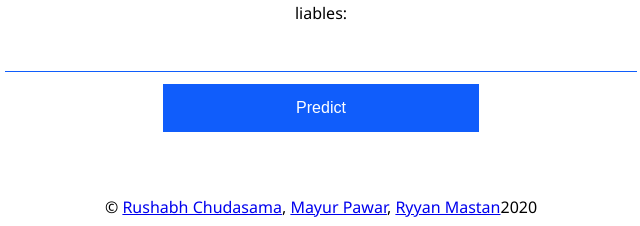
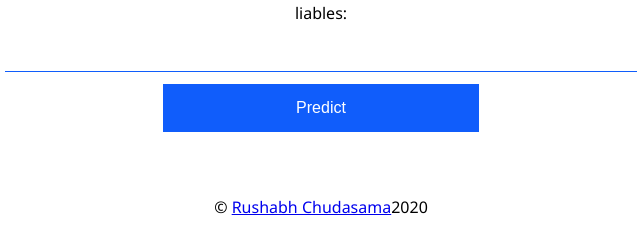
Before and after one commit to Risshhiii18/loan_amount_predictions, a Flask app: page / in a window 1280 px wide. Shown: the part 1407-1633 px from the top of the page, without its empty margins (319-959 px from the left). Run offline with Flask 2, Linux system fonts and the light colour scheme; parts of the project's set-up code (start-up, migrations or seed data) failed here and were passed over.

Commit message:
Update home.html

```diff
--- a/templates/home.html
+++ b/templates/home.html
@@ -107,7 +107,7 @@
 	</form>
 	{{ prediction_text }}
 	<br><br>
-	&#169; <a href = 'https://www.linkedin.com/in/rushabh-chudasama-6337571a2'>Rushabh Chudasama</a>, <a href = 'https://www.linkedin.com/in/mayur-pawar-10a0b8152/'>Mayur Pawar</a>, <a href = 'https://www.linkedin.com/in/ryyan-mastan-374137117'>Ryyan Mastan</a>2020
+	&#169; <a href = 'https://www.linkedin.com/in/rushabh-chudasama-6337571a2'>Rushabh Chudasama</a>2020
 
 </body>
 </html>
```
